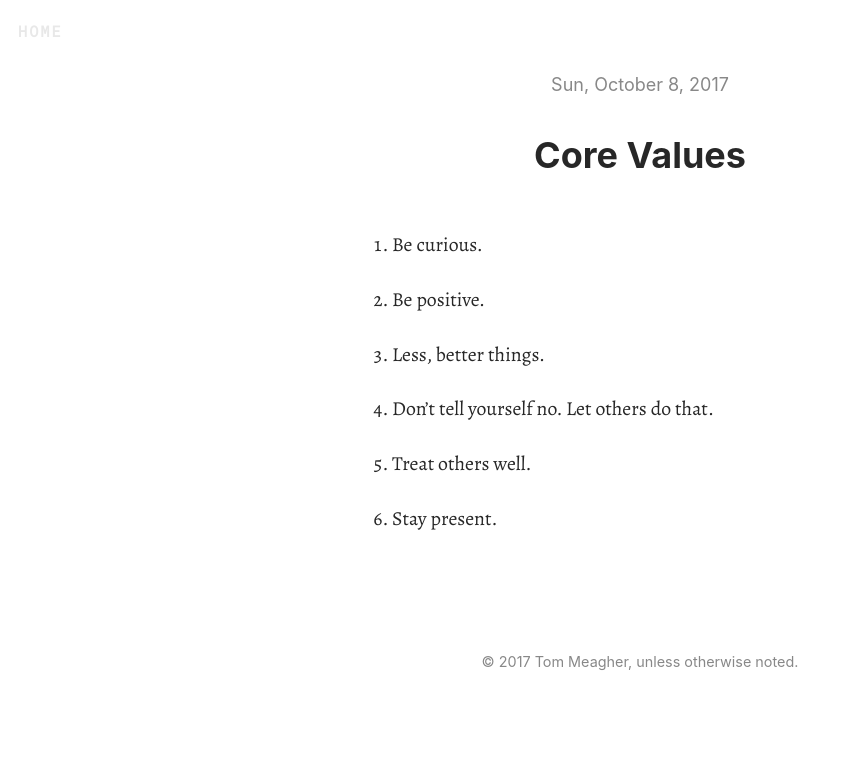
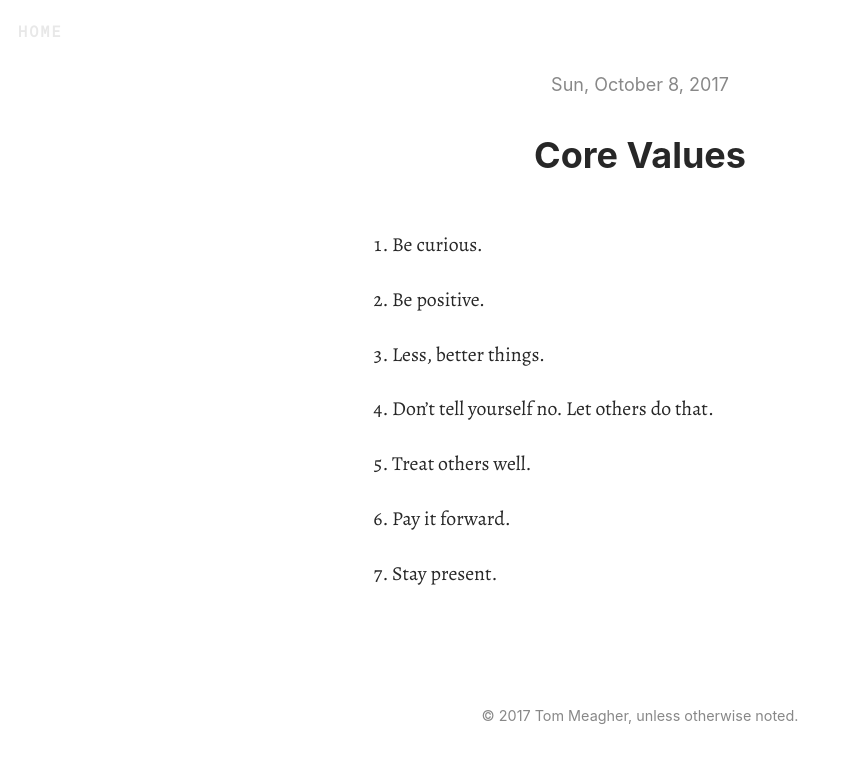
Before and after one commit to tmm/www, a Jekyll site: the page built from blog/_posts/2017-10-08-core-values.md, in a window 1280 px wide. Shown: the top 763 px of the page, without its empty margins (0-841 px from the left). Built offline with Jekyll 4.4.1, drawn with Linux system fonts in a browser that asks for light colours; comment, search, counter and statistics services are not loaded.

Commit message:
Update core values

```diff
--- a/blog/_posts/2017-10-08-core-values.md
+++ b/blog/_posts/2017-10-08-core-values.md
@@ -13,4 +13,6 @@ date: 2017-10-08 11:22:00
 
 5. Treat others well.
 
-6. Stay present.
+6. Pay it forward.
+
+7. Stay present.
```
